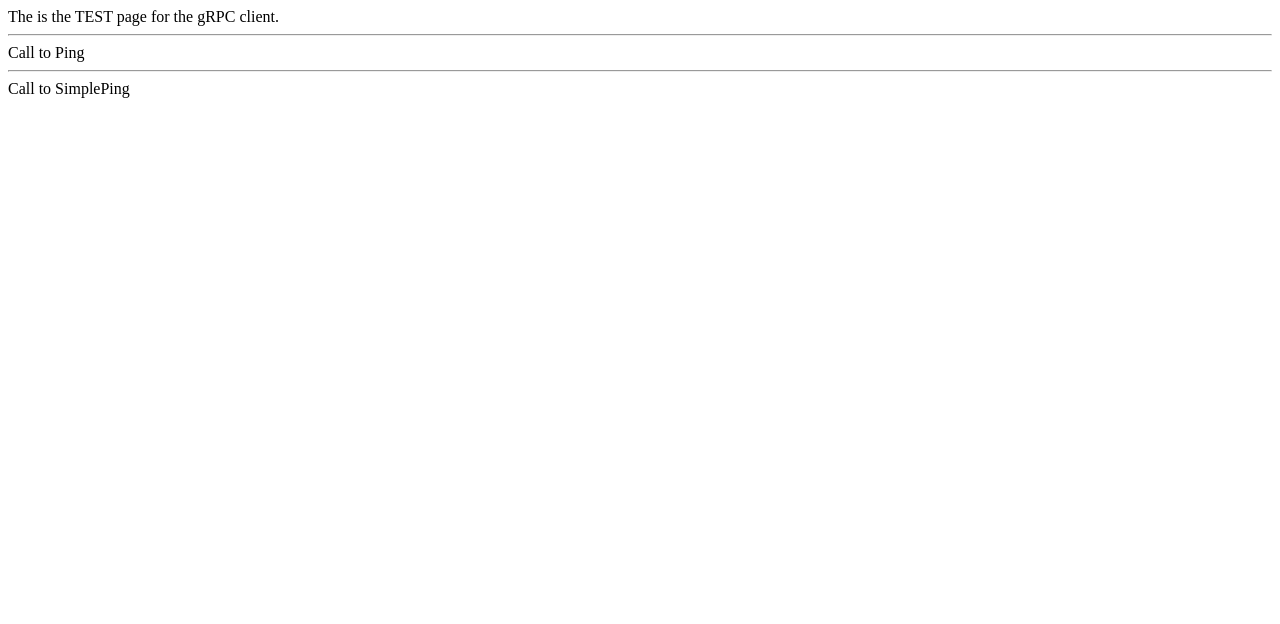
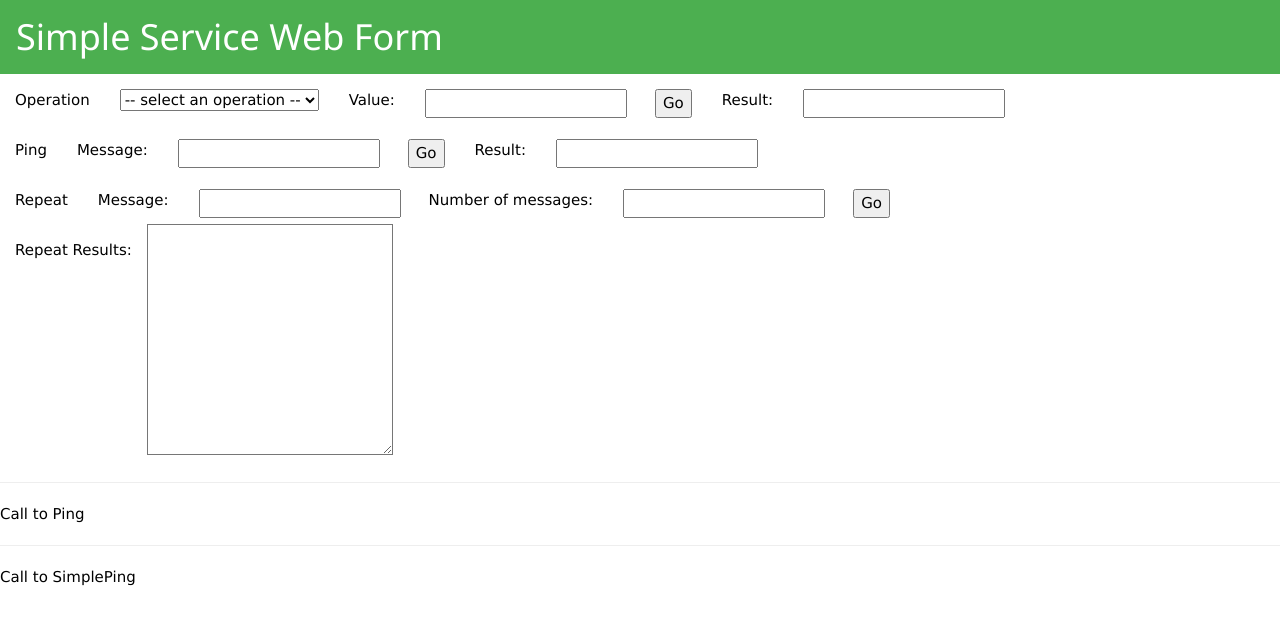
Before and after one commit to reselbob/simple-node-grpc, a website: page client/index.html in a window 1280 px wide. Drawn offline with nearby package versions, Linux system fonts and the light colour scheme.

Commit message:
building out client UI

```diff
--- /dev/null
+++ b/client/css/styles.css
@@ -0,0 +1,37 @@
+#operations {
+    background: white;
+    max-height: 50px;
+    overflow-y: hidden;
+}
+
+#ping {
+    background: white;
+    max-height: 50px;
+    overflow-y: hidden;
+}
+
+#repeat {
+    background: white;
+    max-height: 50px;
+    overflow-y: hidden;
+}
+
+#repeatResult {
+    background: white;
+    max-height: 400px;
+    overflow-y: hidden;
+}
+
+.bar {
+    background: white;
+    max-width: 200px;
+    height: 30px;
+    float: left;
+    margin: 1em;
+}
+
+.repeatContainer {
+    background: white;
+    max-height: 400px;
+    overflow-y: hidden;
+}
--- a/client/index.html
+++ b/client/index.html
@@ -2,11 +2,62 @@
 <html lang="en">
 <head>
     <meta charset="UTF-8">
-    <title>gRPC Test Page</title>
+    <title>Simple Service Client</title>
+    <meta name="viewport" content="width=device-width, initial-scale=1">
+
+    <link rel="stylesheet" href="https://www.w3schools.com/w3css/4/w3.css">
+    <link rel="stylesheet" href="css/styles.css">
 </head>
 <body>
 
-<div>The is the TEST page for the gRPC client.</div>
+<header class="w3-container w3-green">
+    <h1>Simple Service Web Form</h1>
+</header>
+
+<div id="operations">
+    <div class="bar">Operation</div>
+    <div class="bar">
+        <select id="ddOperation" name="ddOperation">
+            <option disabled selected value> -- select an operation -- </option>
+            <option value="volvo">add</option>
+            <option value="saab">subtract</option>
+            <option value="fiat">mulitply</option>
+            <option value="audi">divide</option>
+        </select>
+    </div>
+    <div class="bar">Value:</div>
+    <div class="bar">
+        <input type="text" id="operationValue" name="operationValue">
+    </div>
+    <div class="bar"><button type="button" onclick="alert('Calculating Operation!')">Go</button></div>
+    <div class="bar">Result:</div>
+    <div class="bar"> <input type="text" id="operationResult" name="operationResult"></div>
+</div>
+
+<div id="ping">
+    <div class="bar">Ping</div>
+    <div class="bar">Message:</div>
+    <div class="bar"> <input type="text" id="pingMessage" name="pingMessage"></div>
+    <div class="bar"><button type="button" onclick="alert('Executing Ping!')">Go</button></div>
+    <div class="bar">Result:</div>
+    <div class="bar"> <input type="text" id="pingResult" name="pingResult"></div>
+</div>
+
+<div id="repeat">
+    <div class="bar">Repeat</div>
+    <div class="bar">Message:</div>
+    <div class="bar"> <input type="text" id="repeatMessage" name="repeatMessage"></div>
+    <div class="bar">Number of messages:</div>
+    <div class="bar"> <input type="text" id="repeatCount" name="repeatCount"></div>
+    <div class="bar"><button type="button" onclick="alert('Executing Repeat!')">Go</button></div>
+</div>
+
+<div>
+    <div class="bar">Repeat Results:</div>
+    <div class="repeatContainer"><textarea id="repeatResult" name="repeatResult" rows="10" cols="30"></textarea></div>
+</div>
+
+
 
 <hr>
 <div>Call to Ping</div>
```
Also changed, not shown: 1 other file.
